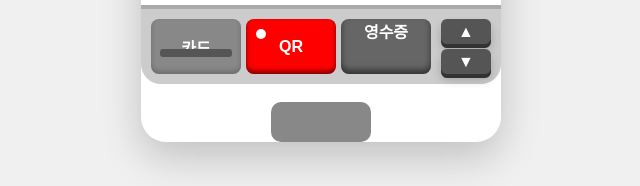
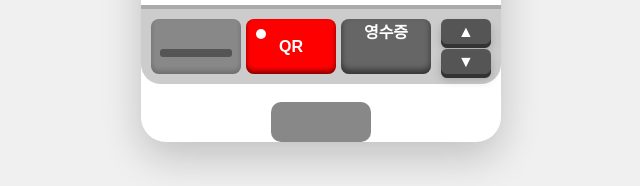
Before and after one commit to this-for-xplane/Kiosk, a plain HTML site: page index.html in a window 1280 px wide. Shown: the part 388-574 px from the top of the page, 319-959 px from the left. Drawn offline with Linux system fonts and the light colour scheme.

Commit message:
Update index.html

```diff
--- a/index.html
+++ b/index.html
@@ -116,7 +116,7 @@ body { display:flex; justify-content:center; align-items:flex-start; height:100v
     <div class="bottom-frame">
       <div class="selected-items" id="selected-items">선택한 메뉴 없음</div>
       <div class="bottom-buttons">
-        <div class="card-slot" id="card-slot">카드
+        <div class="card-slot" id="card-slot">
           <div class="card-insert" id="card-insert"></div>
         </div>
         <div class="qr-reader" id="qr-reader">QR</div>
```
